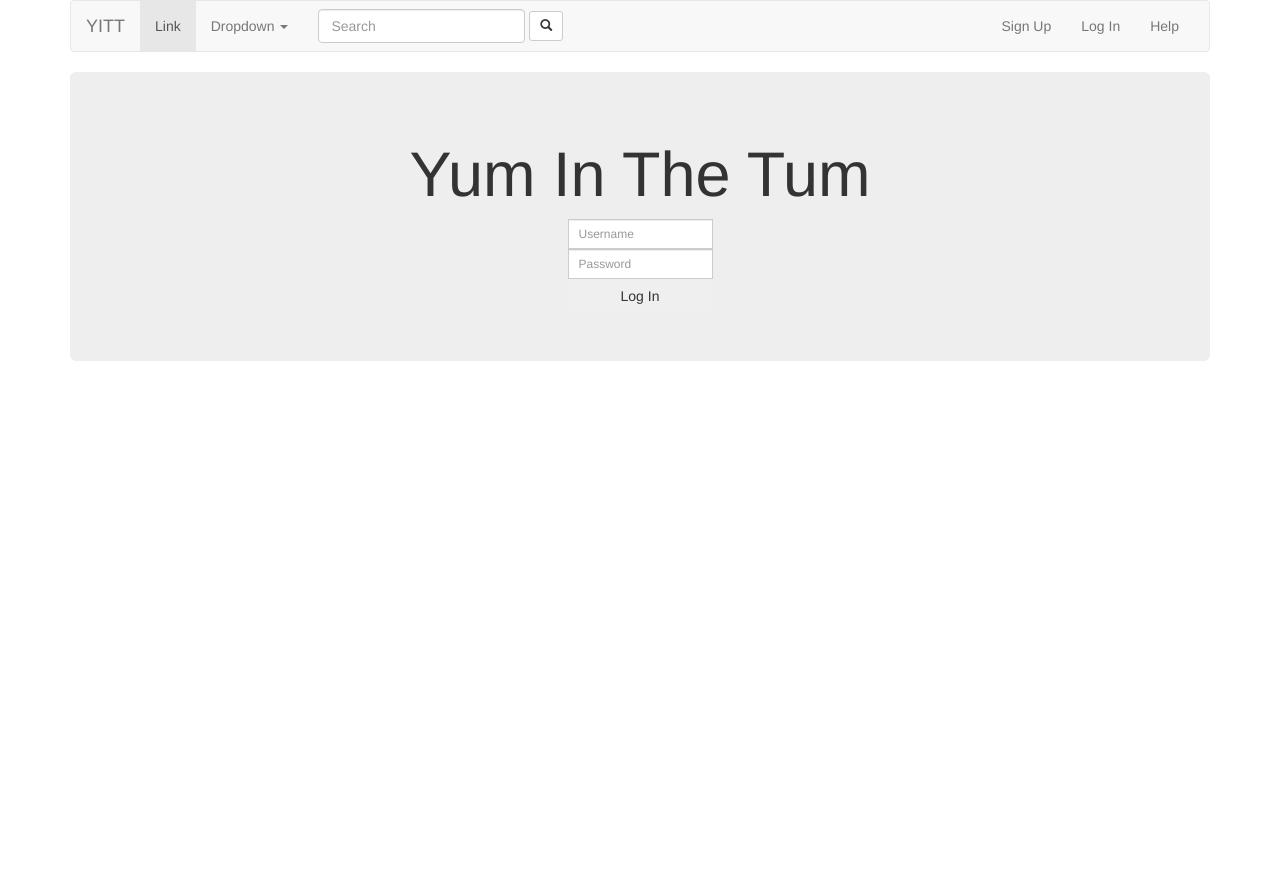
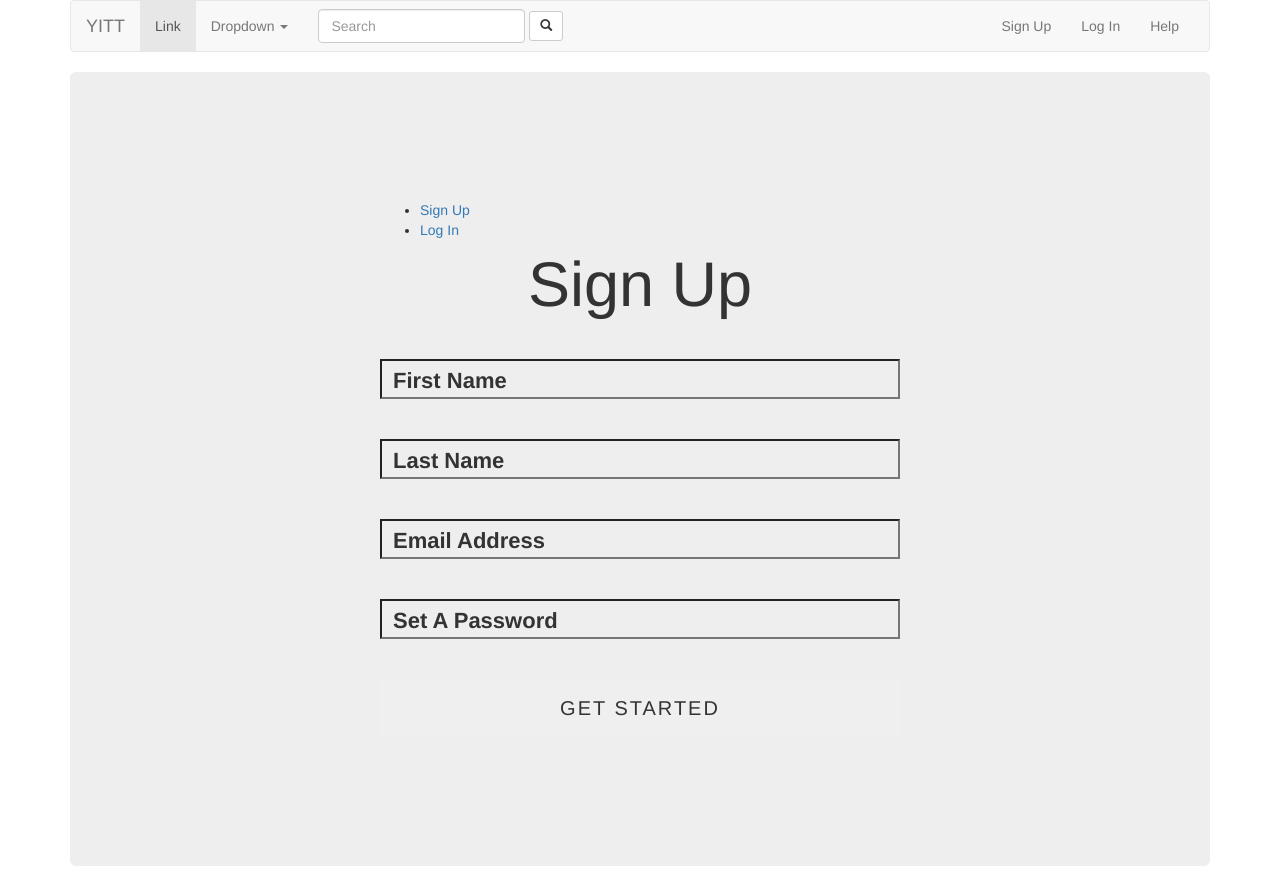
Before and after one commit to CSC309-A4/Assignment4, a plain HTML site: page Part1/a4p1/user.html in a window 1280 px wide. Before the commit the page ends 800 px from the top, so only its background shows below. Drawn offline with nearby package versions, Linux system fonts and the light colour scheme.

Commit message:
added user signup and login

```diff
--- /dev/null
+++ b/Part1/a4p1/user.css
@@ -0,0 +1,90 @@
+.form {
+  padding: 40px;
+  max-width:600px;
+  margin:40px auto;
+}
+
+
+/* > is a selector that refers to immediate children */
+.tab-content > div:last-child {
+  display:none;
+}
+
+
+h1 {
+  text-align:center;
+  color:$white;
+  font-weight:$thin;
+  margin:0 0 40px;
+}
+
+label {
+  position:absolute;
+  transform:translateY(6px);
+  left:13px;
+  color:rgba($white,.5);
+  transition:all 0.25s ease;
+
+  pointer-events: none;
+  font-size:22px;
+  .req {
+    margin:2px;
+    color:$main;
+  }
+}
+
+label.active {
+  transform:translateY(50px);
+  left:2px;
+  font-size:14px;
+  .req {
+    opacity:0;
+  }
+}
+
+input, textarea {
+  font-size:22px;
+  display:block;
+  width:100%;
+  height:100%;
+  padding:5px 10px;
+  background:none;
+  background-image:none;
+  border:1px solid $gray-light;
+  color:$white;
+  border-radius:0;
+  transition:border-color .25s ease, box-shadow .25s ease;
+  &:focus {
+    outline:0;
+    border-color:$main;
+  }
+}
+
+textarea {
+  border:2px solid $gray-light;
+  resize: vertical;
+}
+
+.field-wrap {
+  position:relative;
+  margin-bottom:40px;
+}
+
+.button {
+  border:0;
+  outline:none;
+  padding:15px 0;
+  font-size:2rem;
+  font-weight:$bold;
+  text-transform:uppercase;
+  letter-spacing:.1em;
+}
+
+.button-block {
+  display:block;
+  width:100%;
+}
+
+.forgot {
+  text-align:right;
+}
--- a/Part1/a4p1/login.html
+++ b/Part1/a4p1/user.html
@@ -2,9 +2,10 @@
 <html>
 <head lang="en">
     <meta charset="UTF-8">
+    <meta name="viewport" content="width=device-width, initial-scale=1">
     <title>Login</title>
     <link rel="stylesheet" href="http://maxcdn.bootstrapcdn.com/bootstrap/3.3.6/css/bootstrap.min.css">
-    <link rel="stylesheet" type="text/css" href="style.css" media="screen">
+    <link rel="stylesheet" type="text/css" href="user.css" media="screen">
 </head>
 <body>
 
@@ -57,27 +58,75 @@
     </div><!-- /.container-fluid -->
   </nav>
   <div class="jumbotron">
-  <h1 class="text-center">Yum In The Tum</h1>
 
-    <div class="row login">
-      <div class="col-md-2 col-md-offset-5">
-        <form role="form">
-	      <div class="input-group">
-	        <input type="text" class="form-control input-sm" placeholder="Username">
-	      </div>
-	    </form>
+    <div class="form">
 
-        <form role="form">
-	      <div class="input-group">
-	        <input type="text" class="form-control input-sm" placeholder="Password">
-	      </div>
-	    </form>
-	    <button type="submit" class="btn btn-block">Log In</button>
-      </div>
-    </div>
+        <ul class="tab-group">
+          <li class="tab active"><a href="#signup">Sign Up</a></li>
+          <li class="tab"><a href="#login">Log In</a></li>
+        </ul>
+
+        <div class="tab-content">
+          <div id="signup">
+            <h1>Sign Up</h1>
+
+
+            <div class="top-row">
+              <div class="field-wrap">
+                <label>First Name</label>
+                <input type="text" required autocomplete="off" />
+              </div>
+
+              <div class="field-wrap">
+                <label>Last Name</label>
+                <input type="text"required autocomplete="off"/>
+              </div>
+            </div>
+
+            <div class="field-wrap">
+              <label>Email Address</label>
+              <input type="email"required autocomplete="off"/>
+            </div>
+
+            <div class="field-wrap">
+              <label>Set A Password</label>
+              <input type="password"/>
+            </div>
+
+            <button type="submit" class="button button-block"/>Get Started</button>
+
+
+          </div>
+
+          <div id="login">
+            <h1>Hungry? Log In!</h1>
+
+
+              <div class="field-wrap">
+              <label>Email Address</label>
+              <input type="email"/>
+            </div>
+
+            <div class="field-wrap">
+              <label>Password</label>
+              <input type="password"/>
+            </div>
+
+            <p class="forgot"><a href="#">Forgot Password?</a></p>
+
+            <button class="button button-block"/>Log In</button>
+
+
+          </div>
+
+        </div>
+
+    </div> <!-- /form -->
+
   </div>
 
 
   <script src="http://code.jquery.com/jquery-1.11.3.js"></script>
+  <script src="user.js"></script>
 </body>
 </html>
--- /dev/null
+++ b/Part1/a4p1/user.js
@@ -0,0 +1,31 @@
+// pretty cool effect
+$('.form').find('input, textarea').on('keyup', function (e) {
+
+  var $this = $(this),
+      label = $this.prev('label');
+
+    if (e.type === 'keyup') {
+      if ($this.val() === '') {
+          label.removeClass('active highlight');
+        } else {
+          label.addClass('active highlight');
+        }
+    }
+
+});
+
+
+// toggle between sign up or login
+$('.tab a').on('click', function (e) {
+
+
+  $(this).parent().addClass('active');
+  $(this).parent().siblings().removeClass('active');
+
+  target = $(this).attr('href');
+
+  $('.tab-content > div').not(target).hide();
+
+  $(target).fadeIn(600);
+
+});
```
